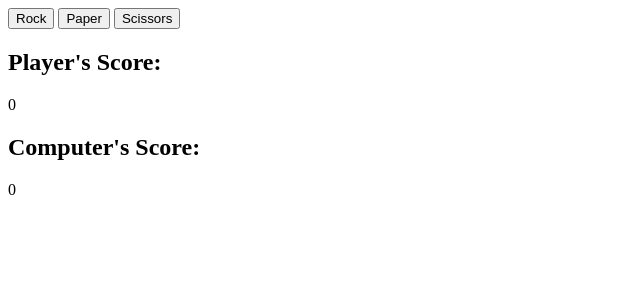
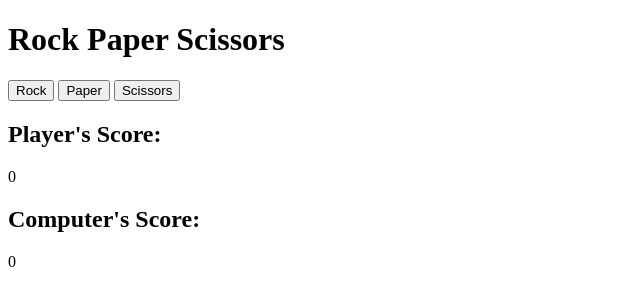
Before and after one commit to gefgu/odin-rock-paper-scissors, a plain HTML site: page index.html in a window 1280 px wide. Shown: the whole page, without its empty margins (0-640 px from the left). Drawn offline with Linux system fonts and the light colour scheme.

Commit message:
Add heading

```diff
--- a/index.html
+++ b/index.html
@@ -7,9 +7,12 @@
     <title>Rock Paper Scissors</title>
 </head>
 <body>
-    <button id="Rock">Rock</button>
-    <button id="Paper">Paper</button>
-    <button id="Scissors">Scissors</button>
+    <h1>Rock Paper Scissors</h1>
+    <div class="buttons">
+        <button id="Rock">Rock</button>
+        <button id="Paper">Paper</button>
+        <button id="Scissors">Scissors</button>
+    </div>
     <div>
         <p class="result"></p>
         <div>
```
